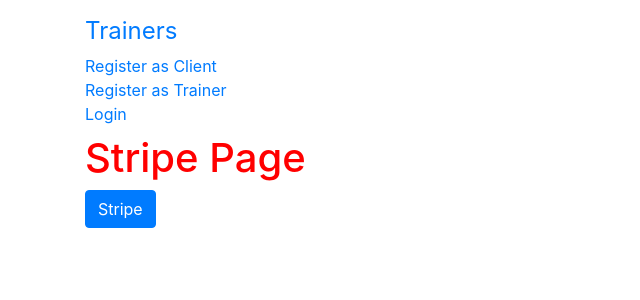
After one commit to fayomi/Trainer, a Django app: page /stripe_form/ in a window 1280 px wide. The commit adds this page. Shown: the top 300 px of the page, without its empty margins (0-640 px from the left). Run offline with Django 3.2, Linux system fonts and the light colour scheme; data that the repository does not hold is empty; some libraries are stand-ins or nearby versions.

Commit message:
Stripe Connect has been fully implemented except for percentage

```diff
--- a/gym/templates/gym/trainer_detail.html
+++ b/gym/templates/gym/trainer_detail.html
@@ -31,7 +31,6 @@
 <div class="container">
   <p> <a class="btn btn-success" href="{% url 'gym:addWorkout' pk=trainer_detail.pk %}">Add New Workout</a> </p>
   <p> <a class="btn btn-success" href="{% url 'gym:trainer_update' pk=trainer_detail.pk %}">Update Profile</a> </p>
-  <a href="https://connect.stripe.com/oauth/authorize?response_type=code&client_id=ca_Dht99lrMkYqjCsNZRHznzbcyhCfRzIUm&scope=read_write">Stripe</a>
 </div>
 <!-- this is the view if the user is a client -->
   {% else %}
--- /dev/null
+++ b/gym/templates/registration/stripeform.html
@@ -0,0 +1,9 @@
+{% extends 'base.html'%}
+
+  {% block content %}
+    <h1>Stripe Page</h1>
+
+    <a class="btn btn-primary" href="{{ url }}">Stripe</a>
+    <br>
+
+  {% endblock %}
--- a/gym/urls.py
+++ b/gym/urls.py
@@ -6,6 +6,7 @@
     path('',views.TrainerListView.as_view(),name='trainer_list'),
     path('profile/', views.ProfileView.as_view(),name='profile'),
     path('trainer_register/',views.trainerRegister, name='trainer_signup'),
+    path('stripe_form/',views.stripeForm, name='stripe_form'),
     path('client_register/',views.clientRegister, name='client_signup'),
     path('trainers/<pk>/',views.TrainerDetailView.as_view(),name='trainer_detail'),
     # path('create/',views.WorkoutCreateView.as_view(),name='workout_create'),
--- a/gym/views.py
+++ b/gym/views.py
@@ -6,7 +6,12 @@
 from django.contrib.auth.mixins import LoginRequiredMixin
 from .models import User,TrainerProfile, Workout, ClientProfile
 
+import requests
+from django.conf import settings
 
+CLIENT_ID = 'ca_Dht99lrMkYqjCsNZRHznzbcyhCfRzIUm'
+STRIPE_TOKEN_URL = 'https://connect.stripe.com/oauth/token'
+CLIENT_SECRET = settings.STRIPE_SECRET_KEY
 
 
 # Create your views here.
@@ -88,13 +93,37 @@
             user = authenticate(username=username, password=password)
             login(request, user)
 
-            return redirect('/')
+            return redirect('gym:stripe_form')
     else:
         form = TrainerSignUpForm()
         profile_form = TrainerProfileForm()
 
     context = {'form': form, 'profile_form': profile_form}
     return render(request,'registration/trainer_signup_form.html', context)
+
+
+def stripeForm(request):
+
+    url = 'https://connect.stripe.com/oauth/authorize?response_type=code&client_id=ca_Dht99lrMkYqjCsNZRHznzbcyhCfRzIUm&scope=read_write'
+
+    user = request.user
+
+    code = request.GET.get('code')
+    # print('new',code)
+    data = {'client_secret': CLIENT_SECRET,'code': code,'grant_type':'authorization_code'}
+    r = requests.post(STRIPE_TOKEN_URL, data=data)
+    json_data =  r.json()
+
+    try:
+        id = json_data['stripe_user_id']
+        user.trainerprofile.stripe_id = id
+        user.trainerprofile.save()
+        return redirect('/')
+    except:
+        pass
+
+    context = {'url':url}
+    return render(request, 'registration/stripeform.html', context)
 
 
 def clientRegister(request):
```
Also changed, not shown: db.sqlite3.
